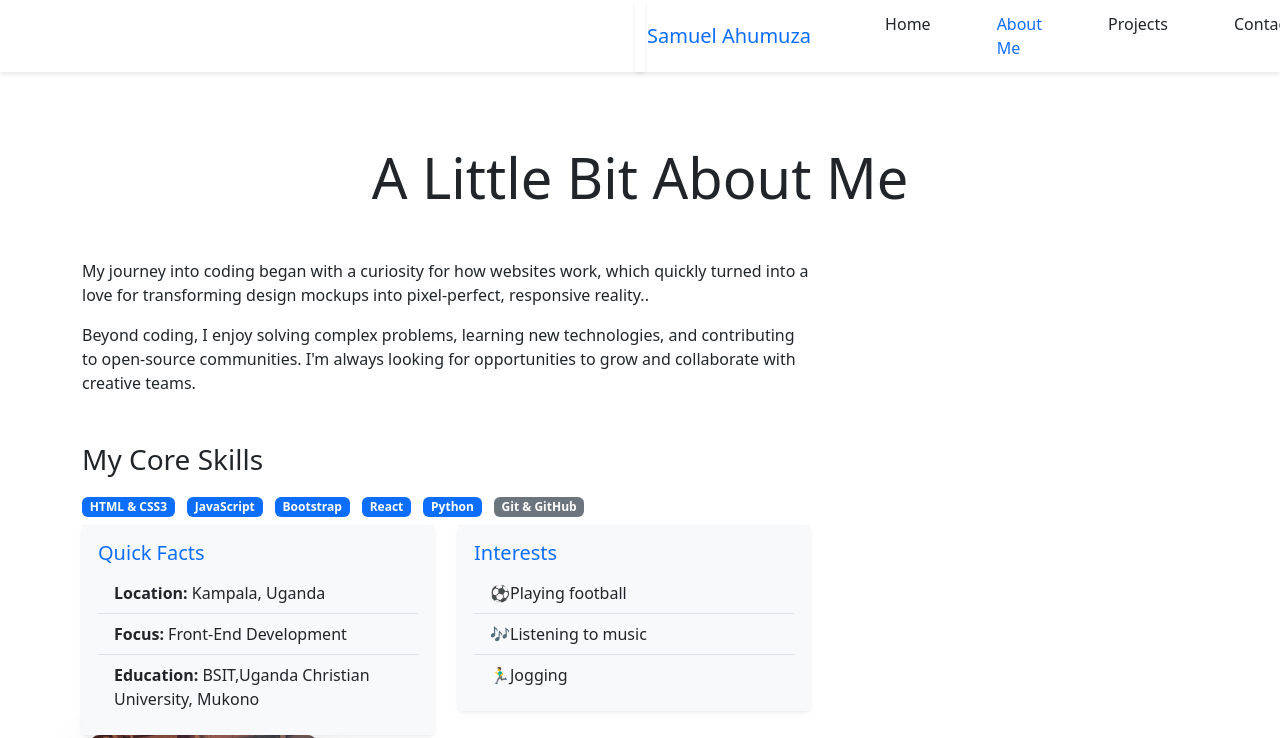
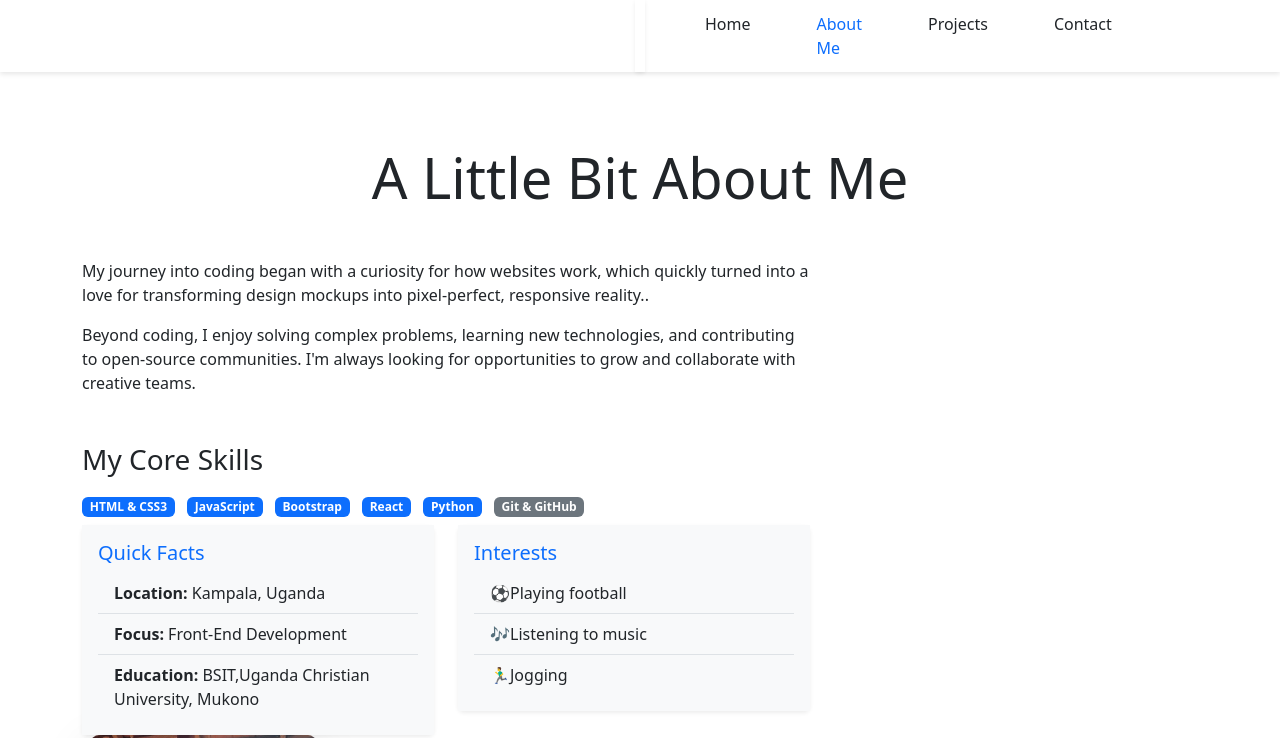
Before and after one commit to Samuel-ahumuza/portfolio---web, a website: page about.html in a window 1280 px wide. Shown: the top 738 px of the page. Drawn offline with nearby package versions, Linux system fonts and the light colour scheme.

```diff
--- a/about.html
+++ b/about.html
@@ -14,7 +14,7 @@
     <header>
         <nav class="navbar navbar-expand-lg bg-white shadow-sm py-1">
             <div class="container">
-                <a class="navbar-brand text-primary" href="index.html">Samuel Ahumuza</a>
+                <!-- <a class="navbar-brand text-primary" href="index.html">Samuel Ahumuza</a> -->
                 <button class="navbar-toggler" type="button" data-bs-toggle="collapse" data-bs-target="#navbarNav" aria-controls="navbarNav" aria-expanded="false" aria-label="Toggle navigation">
                     <span class="navbar-toggler-icon"></span>
                 </button>
```
Also changed, not shown: contact.html (+1 -1 lines), index.html (+1 -1 lines), projects.html (+1 -1 lines), 1 other file.
